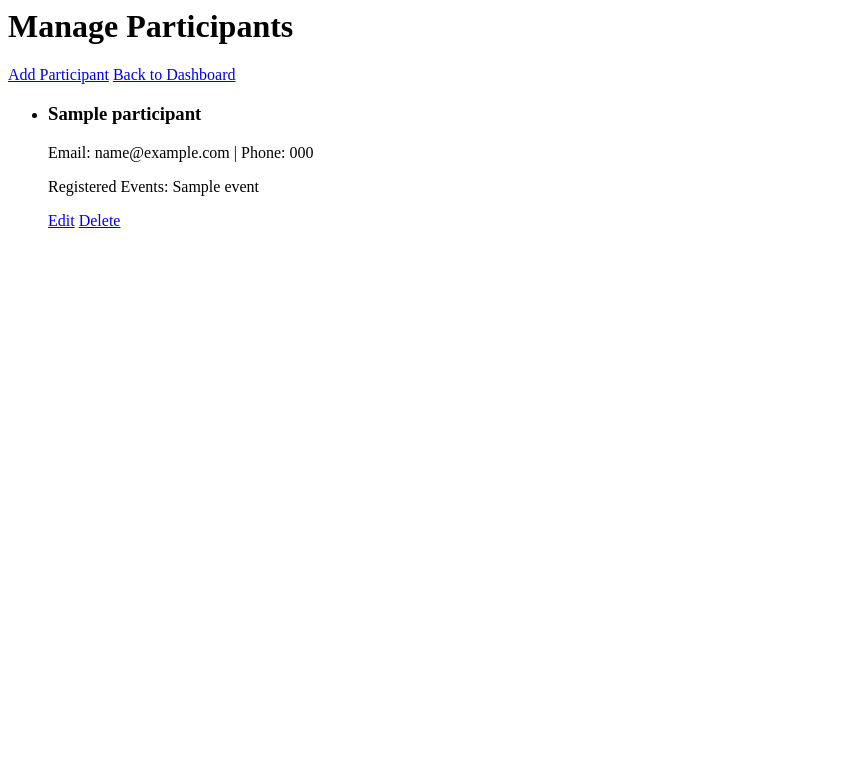
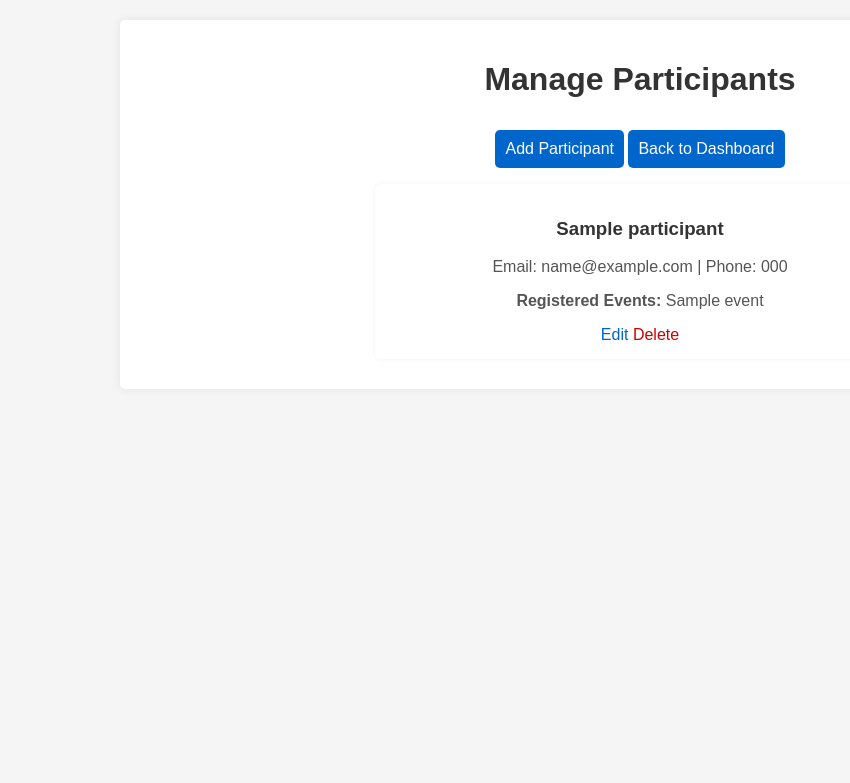
Before and after one commit to AkiraKira22/event-registration-system, a PHP site: page /admin/manage_participants.php in a window 1280 px wide. Shown: the top 783 px of the page, without its empty margins (0-850 px from the left). Run offline with PHP 8.4, Linux system fonts and the light colour scheme; the visitor is signed in with stand-in values (Sample User, id 1); tables that the repository leaves empty or names only in its code hold one stand-in row (values such as "Sample post").

Commit message:
code restucture and css v1

```diff
--- a/admin/delete_event.php
+++ b/admin/delete_event.php
@@ -4,6 +4,7 @@ if (!isset($_SESSION['admin_id'])) header("Location: login.php");
 
 include("../conn.php");
 
+// Delete event
 if(isset($_GET['event_id'])) {
     $event_id = intval($_GET['event_id']);
     $conn->query("DELETE FROM event WHERE event_id = $event_id");
--- a/admin/delete_participant.php
+++ b/admin/delete_participant.php
@@ -4,10 +4,9 @@ if (!isset($_SESSION['admin_id'])) header("Location: login.php");
 
 include("../conn.php");
 
+    // Delete participant
 if (isset($_GET['participant_id'])) {
     $participant_id = intval($_GET['participant_id']);
-
-    // Delete participant
     $conn->query("DELETE FROM participant WHERE participant_id=$participant_id");
 }
 
--- a/admin/manage_participants.php
+++ b/admin/manage_participants.php
@@ -7,6 +7,7 @@ include("../conn.php");
 // Fetch participants
 $result = $conn->query("SELECT * FROM participant ORDER BY name ASC");
 $participants = [];
+
 while ($row = $result->fetch_assoc()) {
     $participant_id = $row['participant_id'];
 
@@ -21,6 +22,7 @@ while ($row = $result->fetch_assoc()) {
     $stmt->bind_param("i", $participant_id);
     $stmt->execute();
     $res = $stmt->get_result();
+
     $events = [];
     while ($event_row = $res->fetch_assoc()) {
         $events[] = $event_row['name'];
@@ -32,16 +34,29 @@ while ($row = $result->fetch_assoc()) {
 }
 ?>
 
+<!DOCTYPE html>
+<html>
+<head>
+    <title>Manage Participants</title>
+    <link rel="stylesheet" href="../styles.css">
+</head>
+<body>
+
+<div class="container">
+
     <h1>Manage Participants</h1>
-<a href="add_participant.php">Add Participant</a>
-<a href="dashboard.php">Back to Dashboard</a>
+
+    <p>
+        <a class="btn" href="add_participant.php">Add Participant</a>
+        <a class="btn" href="dashboard.php">Back to Dashboard</a>
+    </p>
 
     <ul>
     <?php foreach($participants as $p): ?>
         <li>
             <h3><?= htmlspecialchars($p['name']); ?></h3>
             <p>Email: <?= htmlspecialchars($p['email']); ?> | Phone: <?= htmlspecialchars($p['phone_number']); ?></p>
-        <p>Registered Events:
+            <p><strong>Registered Events:</strong>
                 <?php
                     if (!empty($p['registered_events'])) {
                         echo implode(", ", array_map('htmlspecialchars', $p['registered_events']));
@@ -50,8 +65,13 @@ while ($row = $result->fetch_assoc()) {
                     }
                 ?>
             </p>
-        <a href="edit_participant.php?participant_id=<?= $p['participant_id']; ?>">Edit</a>
-        <a href="delete_participant.php?participant_id=<?= $p['participant_id']; ?>" onclick="return confirm('Delete this participant?')">Delete</a>
+            <a class="link" href="edit_participant.php?participant_id=<?= $p['participant_id']; ?>">Edit</a>
+            <a class="link-danger" href="delete_participant.php?participant_id=<?= $p['participant_id']; ?>" onclick="return confirm('Delete this participant?')">Delete</a>
         </li>
     <?php endforeach; ?>
     </ul>
+
+</div>
+
+</body>
+</html>
--- a/dashboard.php
+++ b/dashboard.php
@@ -6,8 +6,12 @@
     <link rel="stylesheet" href="styles.css">
 </head>
 <body>
+
+<div class="container">
     <h1>Event Registration Dashboard</h1>
     <a href="admin/login.php" class="btn">Admin Login</a>
     <a href="participant/login.php" class="btn">Participant Login</a>
+</div>
+
 </body>
 </html>
--- /dev/null
+++ b/styles.css
@@ -0,0 +1,118 @@
+/* ========== GLOBAL SETTINGS ========== */
+body {
+    font-family: Arial, sans-serif;
+    background: #f5f5f5;
+    margin: 0;
+    padding: 20px;
+    text-align: center; /* centers text and inline elements */
+}
+
+h1, h2, h3 {
+    color: #333;
+}
+
+a {
+    color: #0066cc;
+    text-decoration: none;
+}
+
+a:hover {
+    text-decoration: underline;
+}
+
+ul {
+    list-style: none;
+    padding: 0;
+    margin: 0 auto; /* center UL */
+}
+
+/* ========== PAGE CONTAINER ========== */
+.container {
+    max-width: 1000px;
+    margin: auto;
+    background: white;
+    padding: 20px;
+    border-radius: 5px;
+    box-shadow: 0px 0px 10px rgba(0,0,0,0.08);
+    text-align: center; /* center all content inside */
+}
+
+/* ========== BUTTONS ========== */
+button, .btn {
+    display: inline-block;
+    background: #0066cc;
+    color: white;
+    padding: 10px 10px;
+    border: none;
+    border-radius: 5px;
+    cursor: pointer;
+    margin-top: 10px;
+}
+
+button:hover, .btn:hover {
+    background: #004d99;
+}
+
+/* ========== FORMS ========== */
+form {
+    margin-top: 15px;
+}
+
+input, select, textarea {
+    width: 100%;
+    padding: 10px;
+    margin: 8px 0;
+    border-radius: 5px;
+    border: 1px solid #ccc;
+}
+
+textarea {
+    resize: vertical;
+}
+
+/* ========== LIST ITEMS ========== */
+li {
+    background: #ffffff;
+    padding: 15px;
+    margin: 10px auto; /* ensure list items are centered */
+    border-radius: 6px;
+    box-shadow: 0px 0px 5px rgba(0,0,0,0.05);
+    max-width: 500px;
+    text-align: center;
+}
+
+/* ========== LABELS / SMALL TEXT ========== */
+p {
+    color: #555;
+}
+
+/* Status colors */
+.success {
+    color: green;
+}
+
+.error {
+    color: red;
+}
+
+/* ========== LINKS AS COLORED TEXT ========== */
+.link {
+    color: #0066cc;
+    text-decoration: none;
+}
+
+.link:hover {
+    color: #004d99;
+    text-decoration: none;
+}
+
+.link-danger {
+    color: #cc0000;
+    text-decoration: none;
+    transition: color 0.3s;
+}
+
+.link-danger:hover {
+    color: #990000;
+    text-decoration: none;
+}
```
Also changed, not shown: admin/add_event.php (+24 -2 lines), admin/add_participant.php (+20 -2 lines), admin/dashboard.php (+18 -7 lines), admin/edit_event.php (+21 -4 lines), admin/edit_participant.php (+25 -8 lines), admin/login.php (+12 -3 lines), admin/manage_events.php (+83 -15 lines), admin/register.php (+13 -3 lines), event/detail.php (+20 -5 lines), event/list.php (+26 -4 lines), participant/dashboard.php (+21 -7 lines), participant/login.php (+11 -4 lines), participant/my_events.php (+33 -8 lines), participant/register.php (+9 -5 lines). Lines whose indentation alone changed are shown as unchanged.
